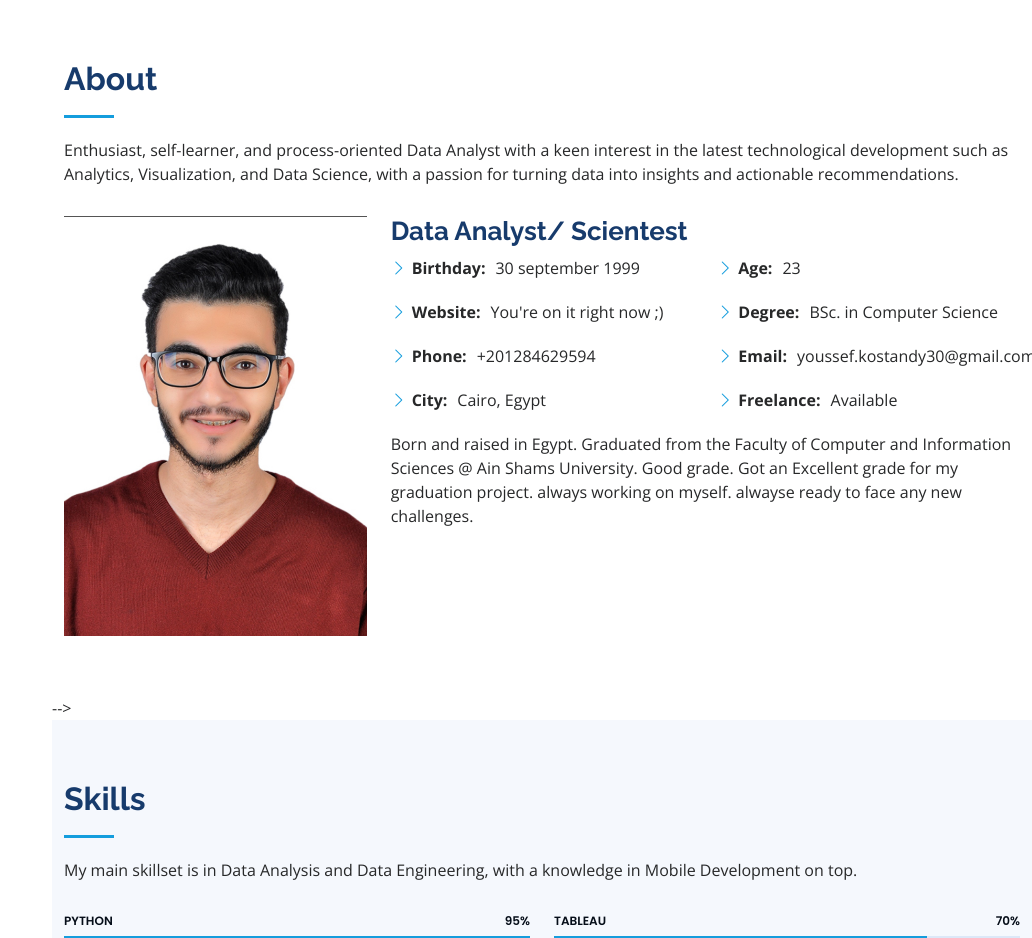
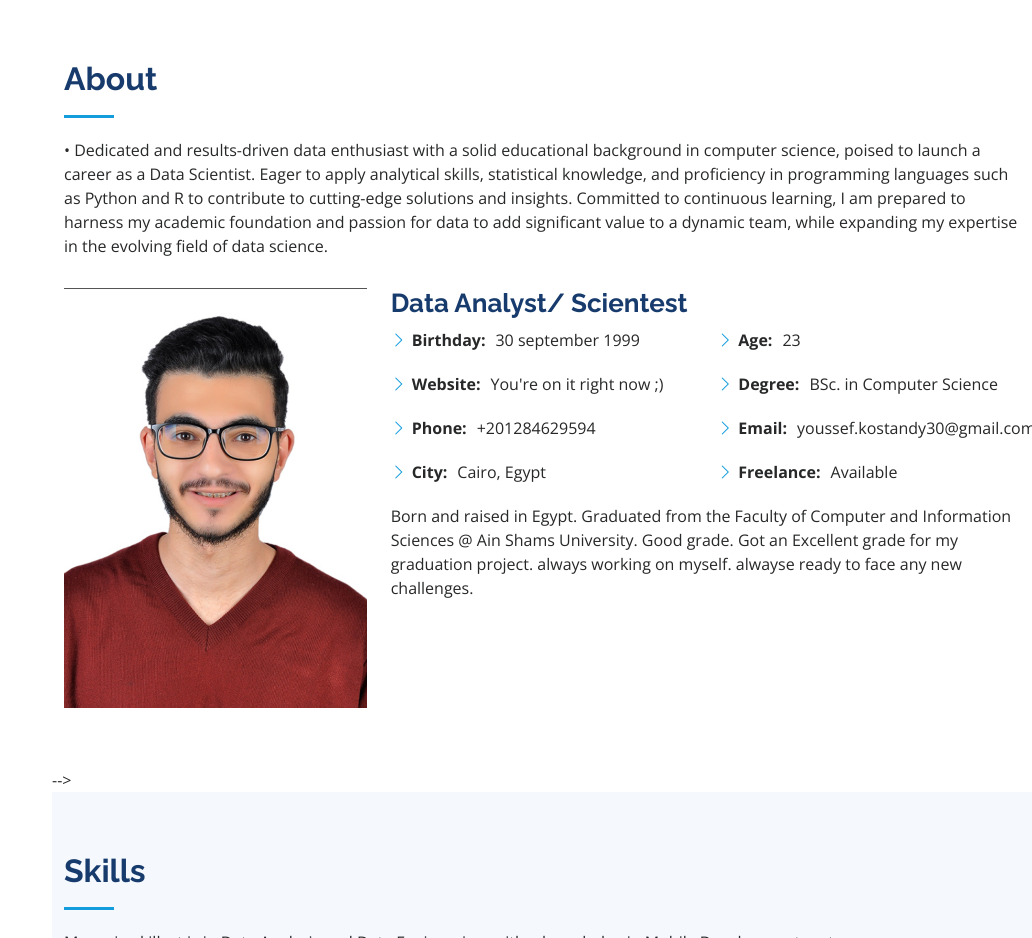
Before and after one commit to YoussefWaseem311/YoussefWaseem.github.io, a plain HTML site: page index.html in a window 1280 px wide. Shown: the part 800-1738 px from the top of the page, without its empty margins (248-1280 px from the left). Drawn offline with nearby package versions, Linux system fonts and the light colour scheme.

Commit message:
update obj

```diff
--- a/index.html
+++ b/index.html
@@ -85,7 +85,7 @@
 
         <div class="section-title">
           <h2>About</h2>
-          <p>Enthusiast, self-learner, and process-oriented Data Analyst with a keen interest in the latest technological development such as Analytics, Visualization, and Data Science, with a passion for turning data into insights and actionable recommendations.</p>
+          <p>•	Dedicated and results-driven data enthusiast with a solid educational background in computer science, poised to launch a career as a Data Scientist. Eager to apply analytical skills, statistical knowledge, and proficiency in programming languages such as Python and R to contribute to cutting-edge solutions and insights. Committed to continuous learning, I am prepared to harness my academic foundation and passion for data to add significant value to a dynamic team, while expanding my expertise in the evolving field of data science.</p>
         </div>
 
         <div class="row">
```
